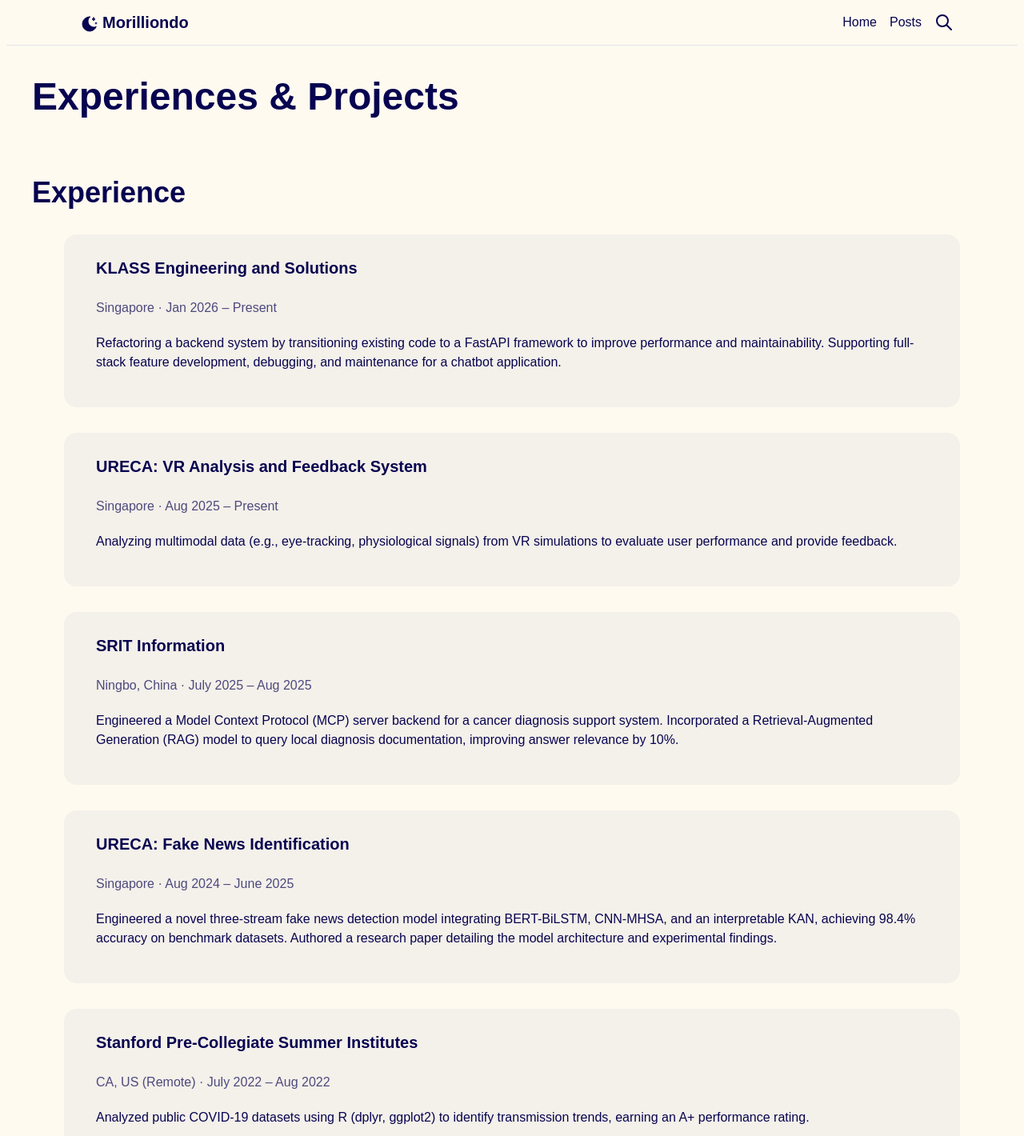
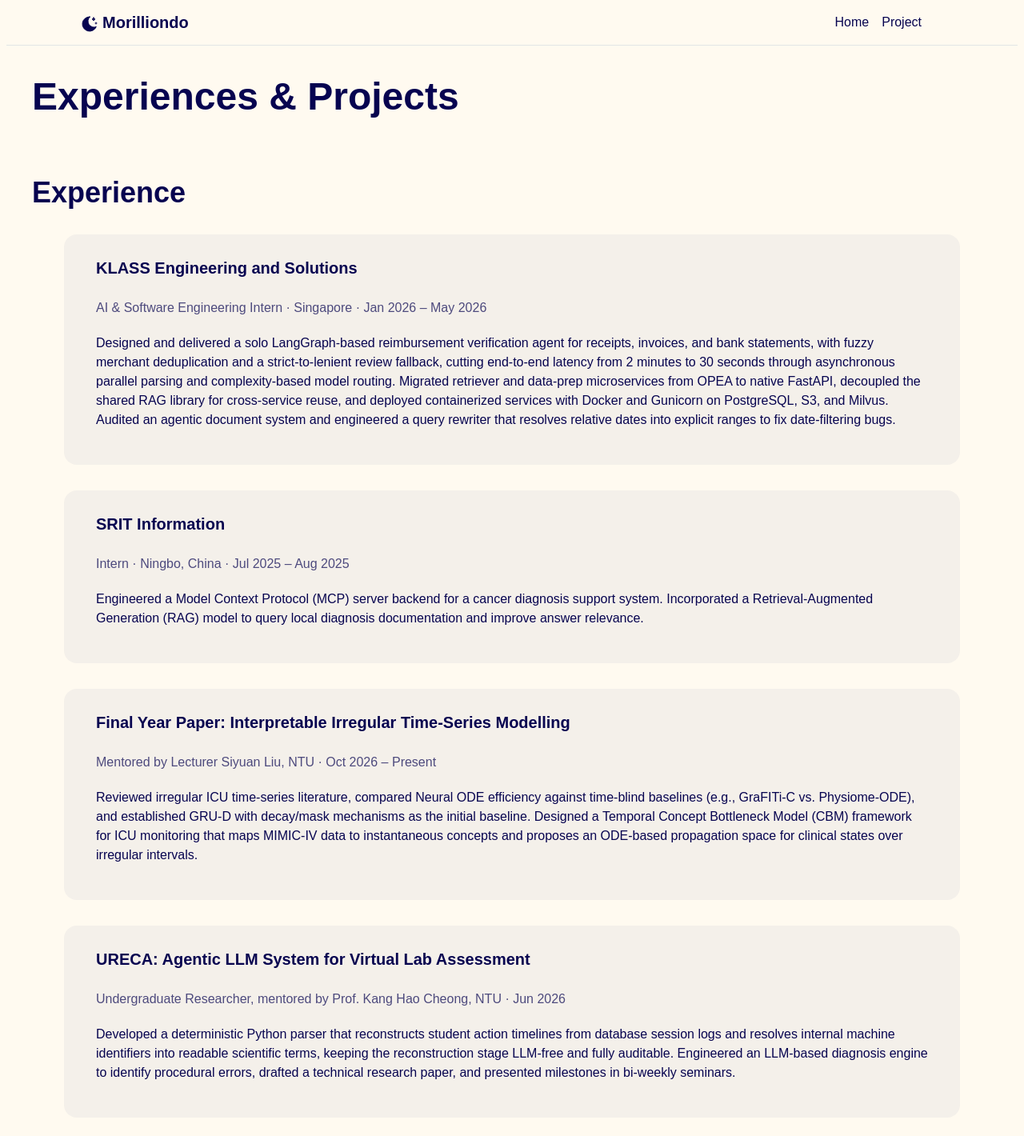
Before and after one commit to Morilindo/morilindo.github.io, a plain HTML site: page projects.html in a window 1280 px wide. Shown: the top 1420 px of the page at 80% size. Drawn offline with Linux system fonts and the light colour scheme; a web font is replaced by a local one.

Commit message:
(feat) update projects

```diff
--- a/frontend/css/input.css
+++ b/frontend/css/input.css
@@ -68,7 +68,7 @@
 }
 
 .nav-links {
-    @apply flex items-center space-x-4;
+    @apply flex items-center space-x-4 mr-5 lg:mr-10;
 }
 
 .nav-link {
@@ -214,7 +214,7 @@
 
 .null-space-quote {
     font-family: "Switzer", sans-serif;
-    @apply text-2xl font-extralight italic opacity-40 lg:text-3xl;
+    @apply text-2xl font-extralight italic opacity-40 lg:text-3xl pt-5;
 }
 
 .null-space-quote cite {
--- a/projects.html
+++ b/projects.html
@@ -72,23 +72,7 @@
 
       <div class="nav-links">
         <a href="index.html" class="nav-link">Home</a>
-        <a href="#" class="nav-link">Posts</a>
-        <a href="#" class="nav-link">
-          <svg
-            xmlns="http://www.w3.org/2000/svg"
-            viewBox="0 0 24 24"
-            fill="none"
-            stroke="currentColor"
-            stroke-linecap="round"
-            stroke-linejoin="round"
-            width="24"
-            height="24"
-            stroke-width="2"
-          >
-            <path d="M10 10m-7 0a7 7 0 1 0 14 0a7 7 0 1 0 -14 0"></path>
-            <path d="M21 21l-6 -6"></path>
-          </svg>
-        </a>
+        <a href="projects.html" class="nav-link">Project</a>
         <!--        <a href="#" class="nav-link">-->
         <!--            <svg xmlns="http://www.w3.org/2000/svg" viewBox="0 0 24 24" fill="none" stroke="currentColor"-->
         <!--                 stroke-linecap="round" stroke-linejoin="round" width="24" height="24" stroke-width="2">-->
@@ -113,33 +97,41 @@
         <section class="cards-container">
           <article class="card">
             <h4>KLASS Engineering and Solutions</h4>
-            <p class="text-sm !mb-1 opacity-70">Singapore &middot; Jan 2026 &ndash; Present</p>
+            <p class="text-sm !mb-1 opacity-70">AI &amp; Software Engineering Intern &middot; Singapore &middot; Jan 2026 &ndash; May 2026</p>
             <p>
-              Refactoring a backend system by transitioning existing code to a FastAPI framework to improve performance and maintainability. Supporting full-stack feature development, debugging, and maintenance for a chatbot application.
-            </p>
-          </article>
-
-          <article class="card">
-            <h4>URECA: VR Analysis and Feedback System</h4>
-            <p class="text-sm !mb-1 opacity-70">Singapore &middot; Aug 2025 &ndash; Present</p>
-            <p>
-              Analyzing multimodal data (e.g., eye-tracking, physiological signals) from VR simulations to evaluate user performance and provide feedback.
+              Designed and delivered a solo LangGraph-based reimbursement verification agent for receipts, invoices, and bank statements, with fuzzy merchant deduplication and a strict-to-lenient review fallback, cutting end-to-end latency from 2 minutes to 30 seconds through asynchronous parallel parsing and complexity-based model routing. Migrated retriever and data-prep microservices from OPEA to native FastAPI, decoupled the shared RAG library for cross-service reuse, and deployed containerized services with Docker and Gunicorn on PostgreSQL, S3, and Milvus. Audited an agentic document system and engineered a query rewriter that resolves relative dates into explicit ranges to fix date-filtering bugs.
             </p>
           </article>
 
           <article class="card">
             <h4>SRIT Information</h4>
-            <p class="text-sm !mb-1 opacity-70">Ningbo, China &middot; July 2025 &ndash; Aug 2025</p>
+            <p class="text-sm !mb-1 opacity-70">Intern &middot; Ningbo, China &middot; Jul 2025 &ndash; Aug 2025</p>
             <p>
-              Engineered a Model Context Protocol (MCP) server backend for a cancer diagnosis support system. Incorporated a Retrieval-Augmented Generation (RAG) model to query local diagnosis documentation, improving answer relevance by 10%.
+              Engineered a Model Context Protocol (MCP) server backend for a cancer diagnosis support system. Incorporated a Retrieval-Augmented Generation (RAG) model to query local diagnosis documentation and improve answer relevance.
+            </p>
+          </article>
+
+          <article class="card">
+            <h4>Final Year Paper: Interpretable Irregular Time-Series Modelling</h4>
+            <p class="text-sm !mb-1 opacity-70">Mentored by Lecturer Siyuan Liu, NTU &middot; Oct 2026 &ndash; Present</p>
+            <p>
+              Reviewed irregular ICU time-series literature, compared Neural ODE efficiency against time-blind baselines (e.g., GraFITi-C vs. Physiome-ODE), and established GRU-D with decay/mask mechanisms as the initial baseline. Designed a Temporal Concept Bottleneck Model (CBM) framework for ICU monitoring that maps MIMIC-IV data to instantaneous concepts and proposes an ODE-based propagation space for clinical states over irregular intervals.
+            </p>
+          </article>
+
+          <article class="card">
+            <h4>URECA: Agentic LLM System for Virtual Lab Assessment</h4>
+            <p class="text-sm !mb-1 opacity-70">Undergraduate Researcher, mentored by Prof. Kang Hao Cheong, NTU &middot; Jun 2026</p>
+            <p>
+              Developed a deterministic Python parser that reconstructs student action timelines from database session logs and resolves internal machine identifiers into readable scientific terms, keeping the reconstruction stage LLM-free and fully auditable. Engineered an LLM-based diagnosis engine to identify procedural errors, drafted a technical research paper, and presented milestones in bi-weekly seminars.
             </p>
           </article>
 
           <article class="card">
             <h4>URECA: Fake News Identification</h4>
-            <p class="text-sm !mb-1 opacity-70">Singapore &middot; Aug 2024 &ndash; June 2025</p>
+            <p class="text-sm !mb-1 opacity-70">Undergraduate Researcher, mentored by Prof. Kang Hao Cheong, NTU &middot; Aug 2024 &ndash; Jun 2025</p>
             <p>
-              Engineered a novel three-stream fake news detection model integrating BERT-BiLSTM, CNN-MHSA, and an interpretable KAN, achieving 98.4% accuracy on benchmark datasets. Authored a research paper detailing the model architecture and experimental findings.
+              Designed a three-stream hybrid PyTorch network combining Word-Level KAN, BERT-BiLSTM, and CNN-MHSA branches. Built an intrinsically explainable KAN branch that maps words to semantic profiles against 32 credibility anchor words, making word-level contributions inspectable. Achieved 98.46% accuracy on a composite dataset and authored a technical report on attention heatmaps, branch contributions, and limitations.
             </p>
           </article>
 
@@ -166,10 +158,26 @@
         <h2 class="text-3xl font-bold mb-8 mt-6 lg:text-4xl">Projects</h2>
         <section class="cards-container">
           <article class="card">
+            <h4>SC3020 Database Systems Principles</h4>
+            <p class="text-sm !mb-1 opacity-70">Course Project &middot; Oct 2026 &ndash; Nov 2026</p>
+            <p>
+              Built the database execution driver with tombstone-based logical deletion that keeps record addresses stable for indexes, and cut disk I/O by grouping operations by block ID against a linear-scan baseline. Developed a query-plan comparison algorithm that aligns execution paths with LCS dynamic programming, disambiguates self-joins via Indel edit distance, normalizes SQL predicates with sqlglot, and scores discrepancies with a 0&ndash;1 difference rate.
+            </p>
+          </article>
+
+          <article class="card">
+            <h4>SC4000 Machine Learning: Writing Quality Prediction</h4>
+            <p class="text-sm !mb-1 opacity-70">Course Project &middot; Sep 2026 &ndash; Oct 2026</p>
+            <p>
+              Reconstructed masked essays from ~2,500 keystroke logs and engineered pacing and structural features, including character-level LDA and t-SNE representations. Contributed to a stacked ensemble of LightGBM, XGBoost, and CatBoost via Ridge regression with 5-fold cross-validation, reaching an RMSE of 0.5954 (0.0114 better than the LightGBM baseline).
+            </p>
+          </article>
+
+          <article class="card">
             <h4>Course Schedule Website</h4>
-            <p class="text-sm !mb-1 opacity-70">2025</p>
+            <p class="text-sm !mb-1 opacity-70">Individual Project &middot; Jan 2025 &ndash; May 2025</p>
             <p>
-              Architected a dynamic scheduling application with Next.js, TypeScript, and Tailwind CSS. Collaborated with a backend team for schedule generation API integration and partnered with another team by enabling calendar API exports, contributing to a platform that attracted over 2,000 unique visitors in its first month. Visit the site <a href="https://www.ntu-planner.com" target="_blank" class="card-link">here</a>.
+              Architected a dynamic scheduling application with Next.js, TypeScript, and Tailwind CSS to replace manual course planning. Integrated a two-person backend team's schedule generation API and enabled calendar exports for another four-person team, contributing to a platform that attracted over 2,000 unique visitors in its first month. Visit the site <a href="https://www.ntu-planner.com" target="_blank" class="card-link">here</a>.
             </p>
           </article>
 
```
Also changed, not shown: blog.html (+5 -5 lines), index.html (+2 -9 lines), portfolio.html (+2 -10 lines), frontend/css/output.css, 2 other files.
